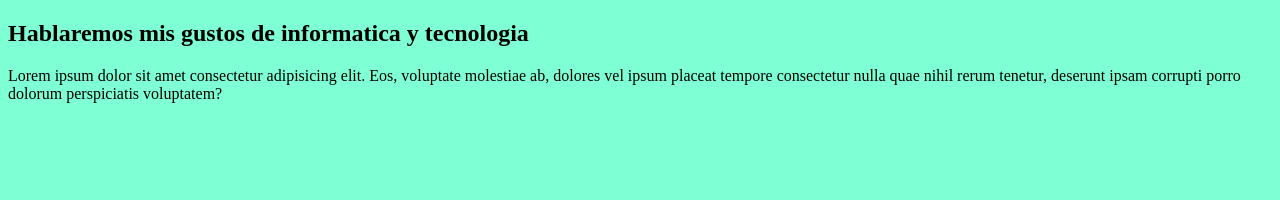
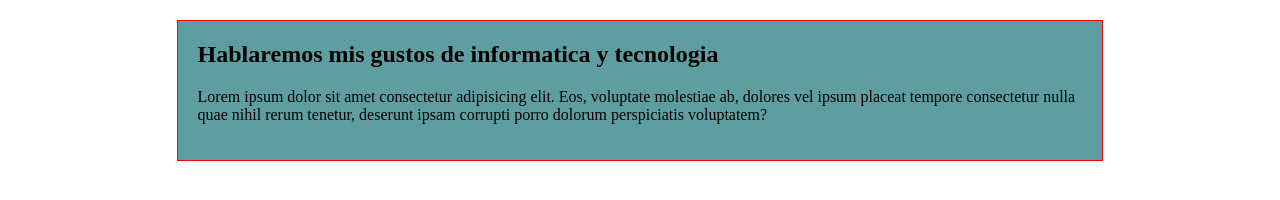
Before and after one commit to AlexRios1189/blog_bitacora, a plain HTML site: page index.html in a window 1280 px wide. Drawn offline with Linux system fonts and the light colour scheme.

Commit message:
Mejoramos un poco el index

```diff
--- a/css/estilos.css
+++ b/css/estilos.css
@@ -1,3 +1,15 @@
 body{
-    background-color: aquamarine;
+
 }
+
+.main{
+    width: 70%;
+    margin: 20px auto;
+    border: 1px solid red;
+    padding: 20px;
+    background-color: cadetblue;
+}
+
+h2{
+    margin-top: 0px;
+}
```
